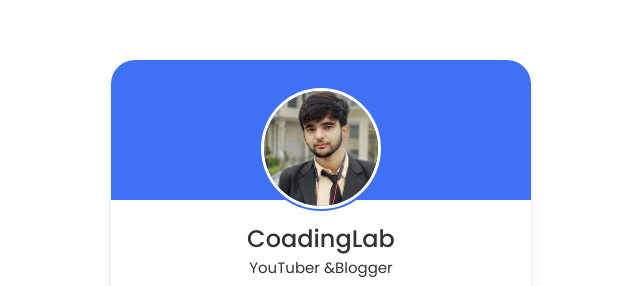
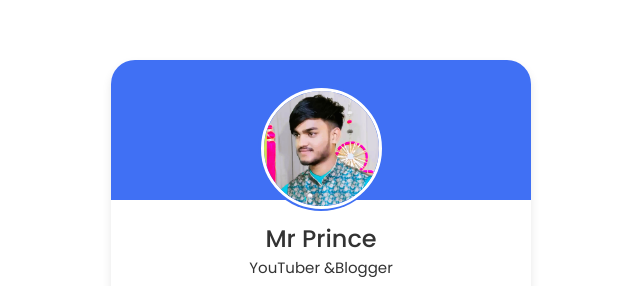
Before and after one commit to princegethub/profile_cart, a plain HTML site: page index.html in a window 1280 px wide. Shown: the part 154-440 px from the top of the page, without its empty margins (319-959 px from the left). Drawn offline with nearby package versions, Linux system fonts and the light colour scheme.

Commit message:
Update index.html

```diff
--- a/index.html
+++ b/index.html
@@ -14,12 +14,12 @@
 <body>
     <div class="profile-card">
         <div class="image">
-            <img src="aman1.jpg" class="profile-image" alt="">
+            <img src="IMG_20230926_003246.jpg" class="profile-image" alt="">
             <!-- <h1>Prince</h1> -->
         </div>
 
         <div class="txt-data">
-            <span class="name">CoadingLab</span>
+            <span class="name">Mr Prince</span>
             <span class="job">YouTuber &Blogger</span>
         </div>
 
```
